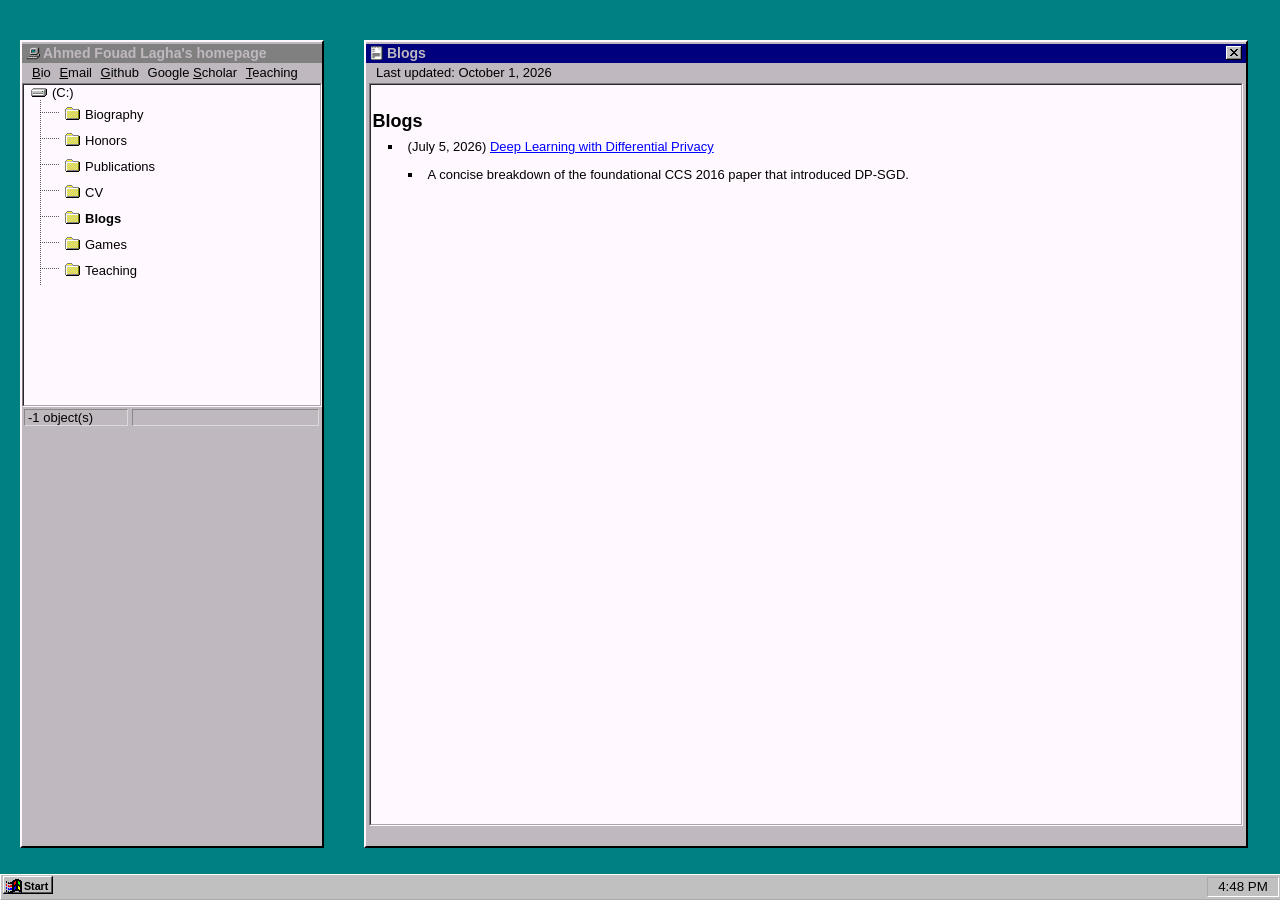
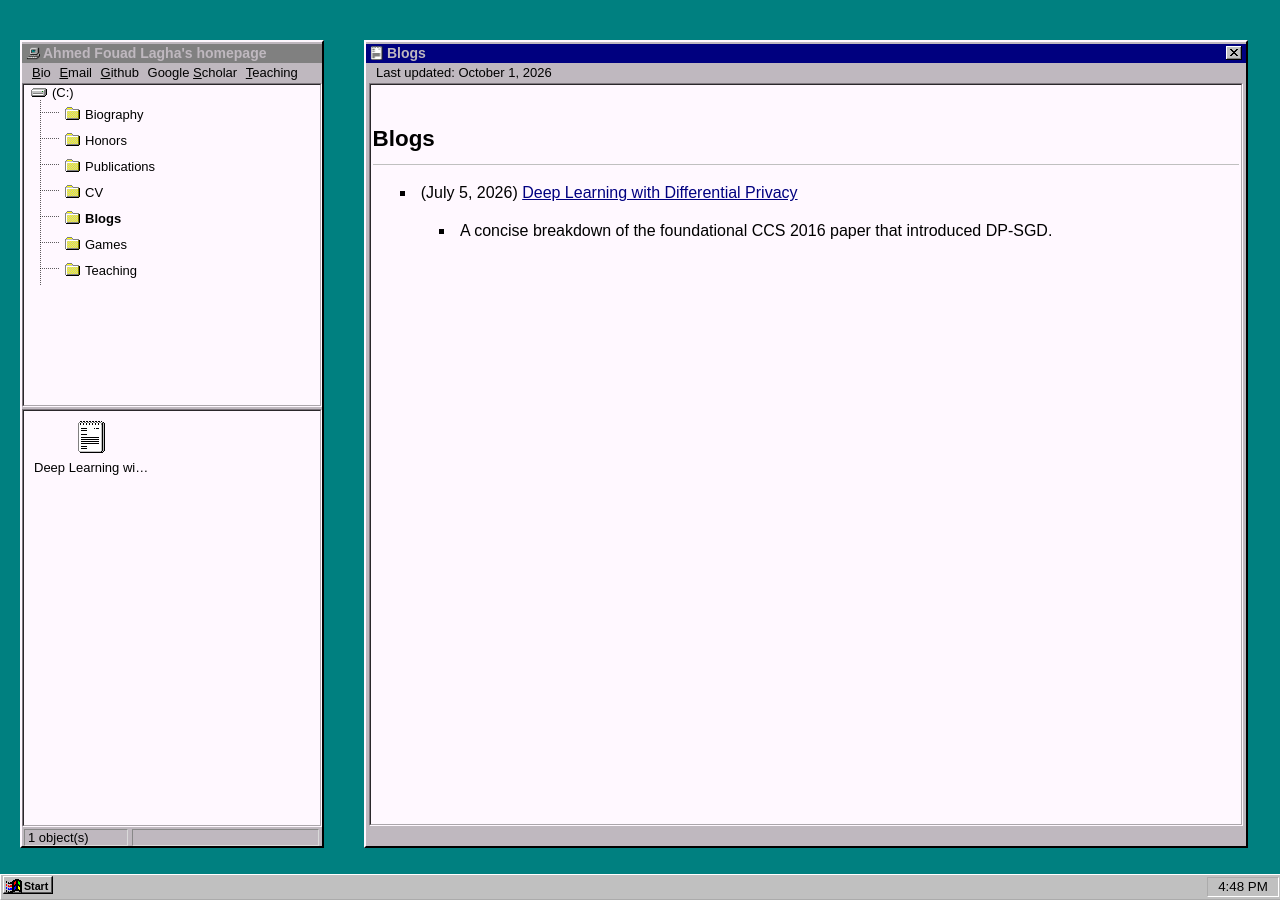
Before and after one commit to ahmed-fouad-lagha/ahmed-fouad-lagha.github.io, a Jekyll site: the page built from _blogs/index.md, in a window 1280 px wide. Built offline with Jekyll 4.4.1, drawn with Linux system fonts in a browser that asks for light colours; comment, search, counter and statistics services are not loaded.

Commit message:
fix: update current_collection assignment for improved clarity and consistency

```diff
--- a/_layouts/default.html
+++ b/_layouts/default.html
@@ -1,7 +1,6 @@
 <!DOCTYPE html>
 <html lang="en">
-{% assign array = page.id | split: "/"%}
-{% assign current_collection = array[1] %}
+{% assign current_collection = page.collection | default: "" %}
 <head>
     <meta charset="utf-8">
     <meta http-equiv="X-UA-Compatible" content="IE=edge">
```
